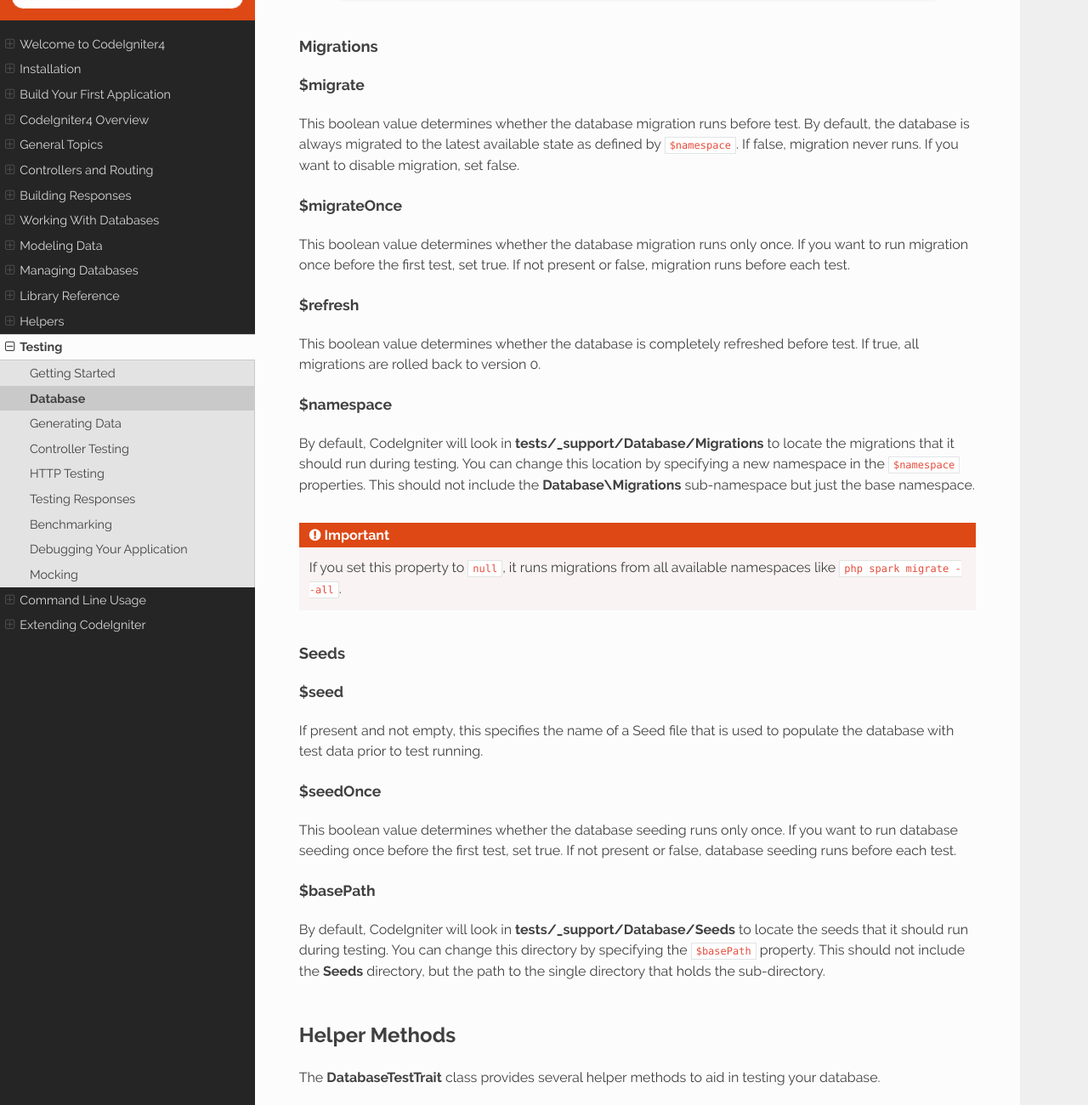
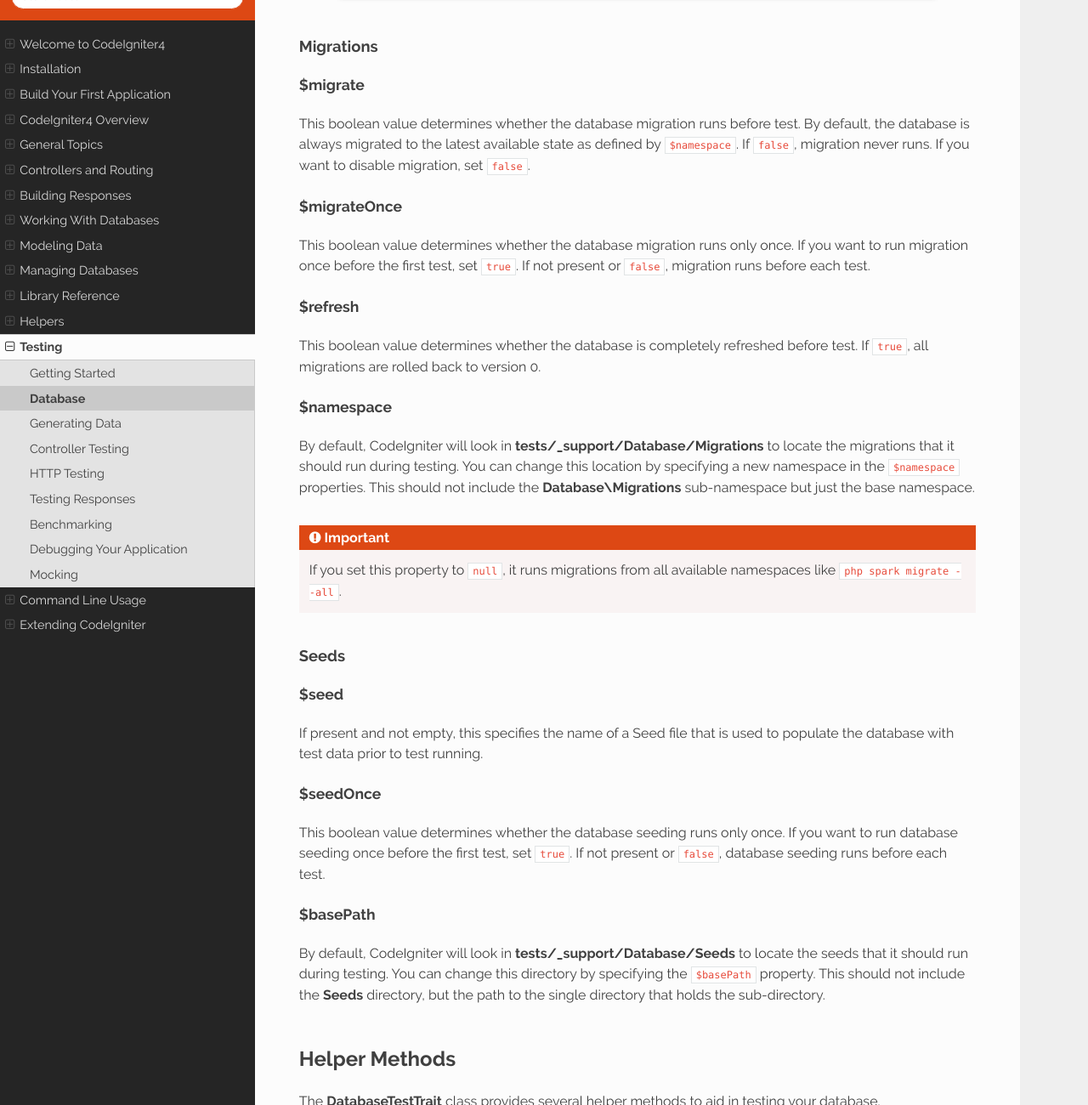
Before and after one commit to NEKOGET/ci4_user_guide_src, a Sphinx documentation site: the page built from source/testing/database.rst, in a window 1280 px wide and 1400 px high, scrolled down 1633 px, cut to the strip 100-1400 px from the top of the window. Shown: the whole strip at 85% size. Built offline with Sphinx 7.4.7 and the Read the Docs theme 2.0.0, drawn with Linux system fonts in a browser that asks for light colours.

```diff
--- a/source/testing/database.rst
+++ b/source/testing/database.rst
@@ -54,19 +54,19 @@ $migrate
 
 This boolean value determines whether the database migration runs before test.
 By default, the database is always migrated to the latest available state as defined by ``$namespace``.
-If false, migration never runs. If you want to disable migration, set false.
+If ``false``, migration never runs. If you want to disable migration, set ``false``.
 
 $migrateOnce
 ^^^^^^^^^^^^
 
 This boolean value determines whether the database migration runs only once. If you want
-to run migration once before the first test, set true. If not present or false, migration
+to run migration once before the first test, set ``true``. If not present or ``false``, migration
 runs before each test.
 
 $refresh
 ^^^^^^^^
 
-This boolean value determines whether the database is completely refreshed before test. If true,
+This boolean value determines whether the database is completely refreshed before test. If ``true``,
 all migrations are rolled back to version 0.
 
 $namespace
@@ -91,7 +91,7 @@ $seedOnce
 ^^^^^^^^^
 
 This boolean value determines whether the database seeding runs only once. If you want
-to run database seeding once before the first test, set true. If not present or false, database seeding
+to run database seeding once before the first test, set ``true``. If not present or ``false``, database seeding
 runs before each test.
 
 $basePath
```
